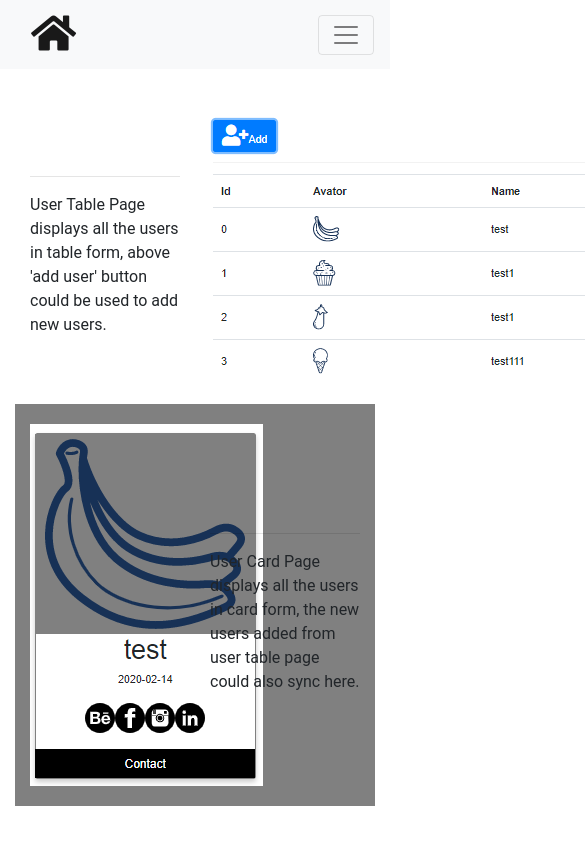
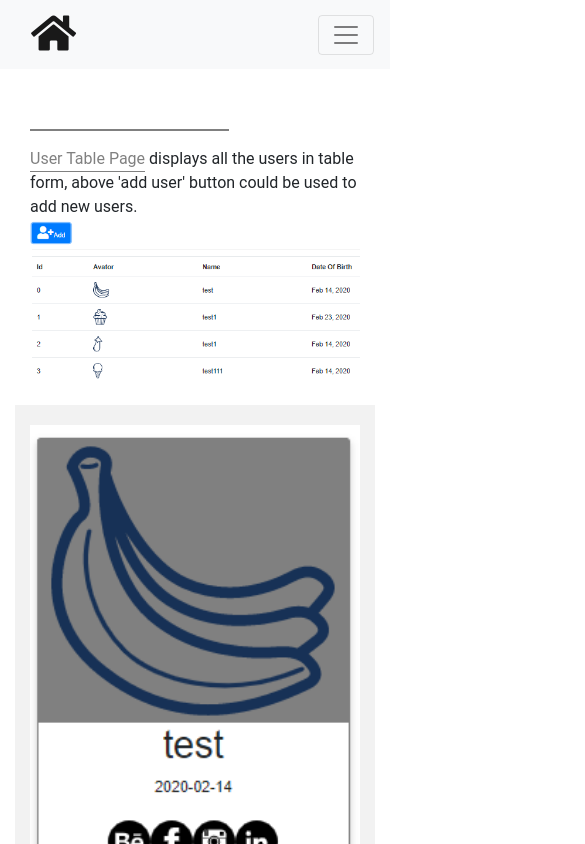
Before and after one commit to jamesXFY/CanStarTable, an Angular app: page /home in a window 390 px wide. Shown: the top 844 px of the page, 585 px wide, since content can reach past the window. Built offline with nearby package versions, Linux system fonts and the light colour scheme.

Commit message:
add animate

```diff
--- a/src/app/components/cards/card/card.component.scss
+++ b/src/app/components/cards/card/card.component.scss
@@ -73,3 +73,9 @@ button {
   width: 100%;
   font-size: 18px;
 }
+
+@media (max-width: 768px) {
+  img{
+    width: 100%;
+  }
+ }
--- a/src/app/components/cards/cards.component.html
+++ b/src/app/components/cards/cards.component.html
@@ -1,6 +1,6 @@
-<div class="container items-container">
+<div class="container items-container" [@flyInOut]="'in'">
   <div class="row">
-    <div class="col-sm-4 profile-card" *ngFor="let item of users">
+    <div class="col-md-4 col-12 profile-card" *ngFor="let item of users">
       <app-card-component [user]="item"></app-card-component>
     </div>
   </div>
--- a/src/app/components/cards/cards.component.ts
+++ b/src/app/components/cards/cards.component.ts
@@ -2,11 +2,33 @@ import { Component, OnInit } from '@angular/core';
 import { Observable } from 'rxjs';
 import { IUser } from 'src/app/shared/interfaces';
 import { FakeBackendService } from 'src/app/shared/services/fakebackend.service';
+import { trigger, state, style, transition, animate } from '@angular/animations';
 
 @Component({
   selector: 'app-cards',
   templateUrl: './cards.component.html',
-  styleUrls: ['./cards.component.css']
+  styleUrls: ['./cards.component.css'],
+  animations: [
+    trigger("flyInOut", [
+      state("in", style({ opacity: 1, height: '0' })),
+      transition("void => *", [
+        style({
+          opacity: 0,
+          height: '100%'
+        }),
+        animate("0.6s ease-in")
+      ]),
+      transition("* => void", [
+        animate(
+          "0.2s ease-out",
+          style({
+            opacity: 0,
+            height: '100%'
+          })
+        )
+      ])
+    ])
+  ]
 })
 export class CardsComponent implements OnInit {
 
--- a/src/app/components/home/home.component.css
+++ b/src/app/components/home/home.component.css
@@ -7,5 +7,28 @@
 }
 
 .block-row:nth-child(even) {
-  background: gray;
+  background: #f2f2f2;
 }
+
+img {
+  width: 100%;
+  height: 100%;
+}
+
+a {
+  color: gray;
+  padding-bottom: 3px;
+  border-bottom: 1px solid gray;
+  text-decoration: none;
+}
+
+a:hover {
+  border-bottom: unset;
+}
+
+hr {
+  width: 199px;
+  margin-left: 0px;
+  border: none;
+  border-top: 2px solid gray;
+}
--- a/src/app/components/home/home.component.html
+++ b/src/app/components/home/home.component.html
@@ -1,25 +1,25 @@
 <div [@flyInOut]="'in'">
   <div class="container">
     <div class="row block-row">
-      <div class="col-6">
+      <div class="col-lg-6">
         <span>
           <hr />
-          User Table Page displays all the users in table form, above 'add user'
+          <a [routerLink]="['/usersTable']">User Table Page</a> displays all the users in table form, above 'add user'
           button could be used to add new users.
         </span>
       </div>
-      <div class="col-6">
+      <div class="col-lg-6">
           <img src="assets/imgs/user_table.png">
       </div>
     </div>
     <div class="row  block-row">
-      <div class="col-6">
+      <div class="col-lg-6">
             <img src="assets/imgs/user_card.png">
       </div>
-      <div class="col-6">
+      <div class="col-lg-6">
             <span>
               <hr />
-              User Card Page displays all the users in card form, the new users
+              <a [routerLink]="['/usersCard']">User Card Page</a> displays all the users in card form, the new users
               added from user table page could also sync here.
             </span>
           </div>
--- a/src/app/components/users/users.component.css
+++ b/src/app/components/users/users.component.css
@@ -9,5 +9,5 @@
 }
 
 .table tr:nth-child(even) {
-    background: gray;
+    background: #f2f2f2;
 }
--- a/src/app/components/users/users.component.html
+++ b/src/app/components/users/users.component.html
@@ -1,9 +1,9 @@
+
+<div class="container" [@flyInOut]="'in'">
 <button class="btn btn-primary" (click)="openModal()">
   <i class="fa fa-user-plus fa-2x" aria-hidden="true"></i>Add
 </button>
-
 <hr />
-
 <table class="table table-hover">
   <thead>
     <tr>
@@ -22,3 +22,4 @@
     </tr>
   </tbody>
 </table>
+</div>
--- a/src/app/components/users/users.component.ts
+++ b/src/app/components/users/users.component.ts
@@ -5,12 +5,34 @@ import { NgbModal, NgbModalRef } from '@ng-bootstrap/ng-bootstrap';
 import { FakeBackendService } from 'src/app/shared/services/fakebackend.service';
 import { UserComponent } from 'src/app/components/user/user.component';
 import { Observable } from 'rxjs';
+import { trigger, state, style, transition, animate } from '@angular/animations';
 
 
 @Component({
   selector: 'app-users',
   templateUrl: 'users.component.html',
-  styleUrls: ['users.component.css']
+  styleUrls: ['users.component.css'],
+  animations: [
+    trigger("flyInOut", [
+      state("in", style({ opacity: 1, transform: "translateY(0)" })),
+      transition("void => *", [
+        style({
+          opacity: 0,
+          transform: "translateY(-100%)"
+        }),
+        animate("0.6s ease-in")
+      ]),
+      transition("* => void", [
+        animate(
+          "0.2s ease-out",
+          style({
+            opacity: 0,
+            transform: "translateY(100%)"
+          })
+        )
+      ])
+    ])
+  ]
 })
 export class UsersComponent implements OnInit{
   @Input() users: IUser[];
```
